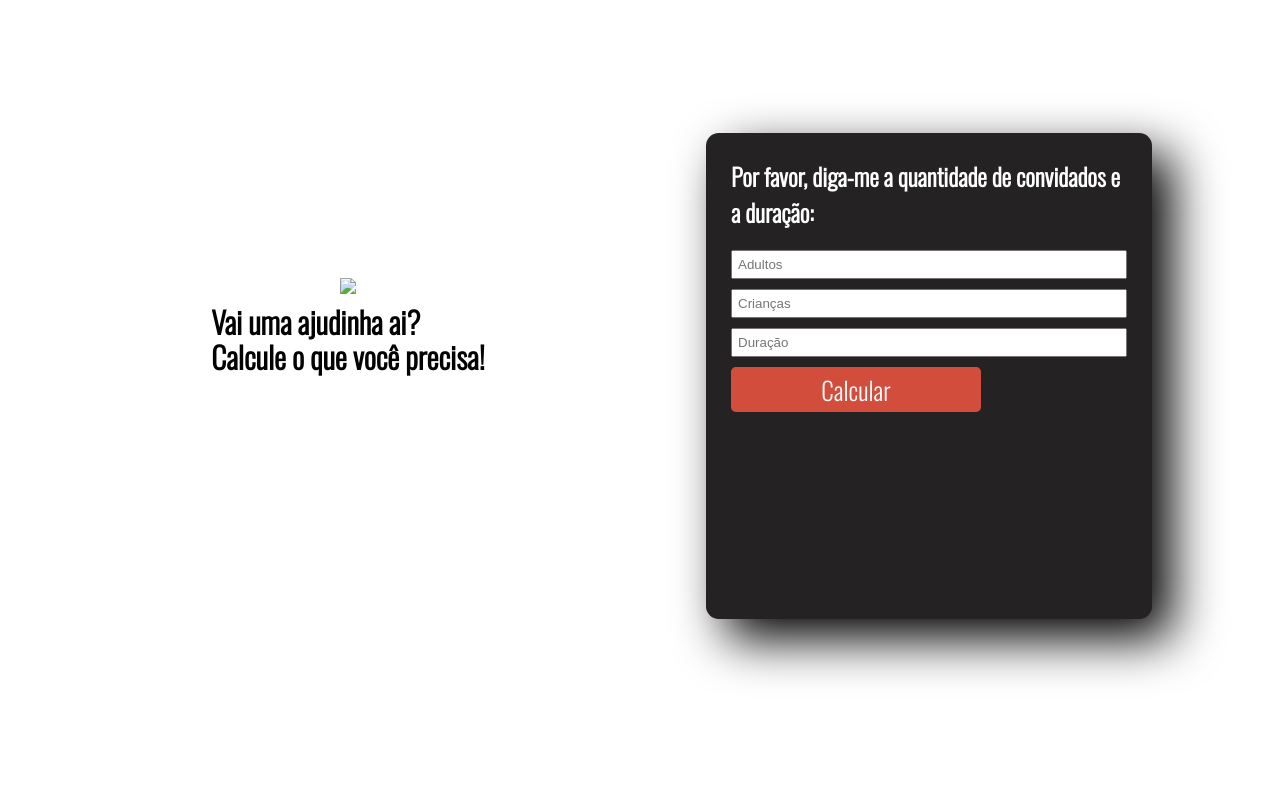
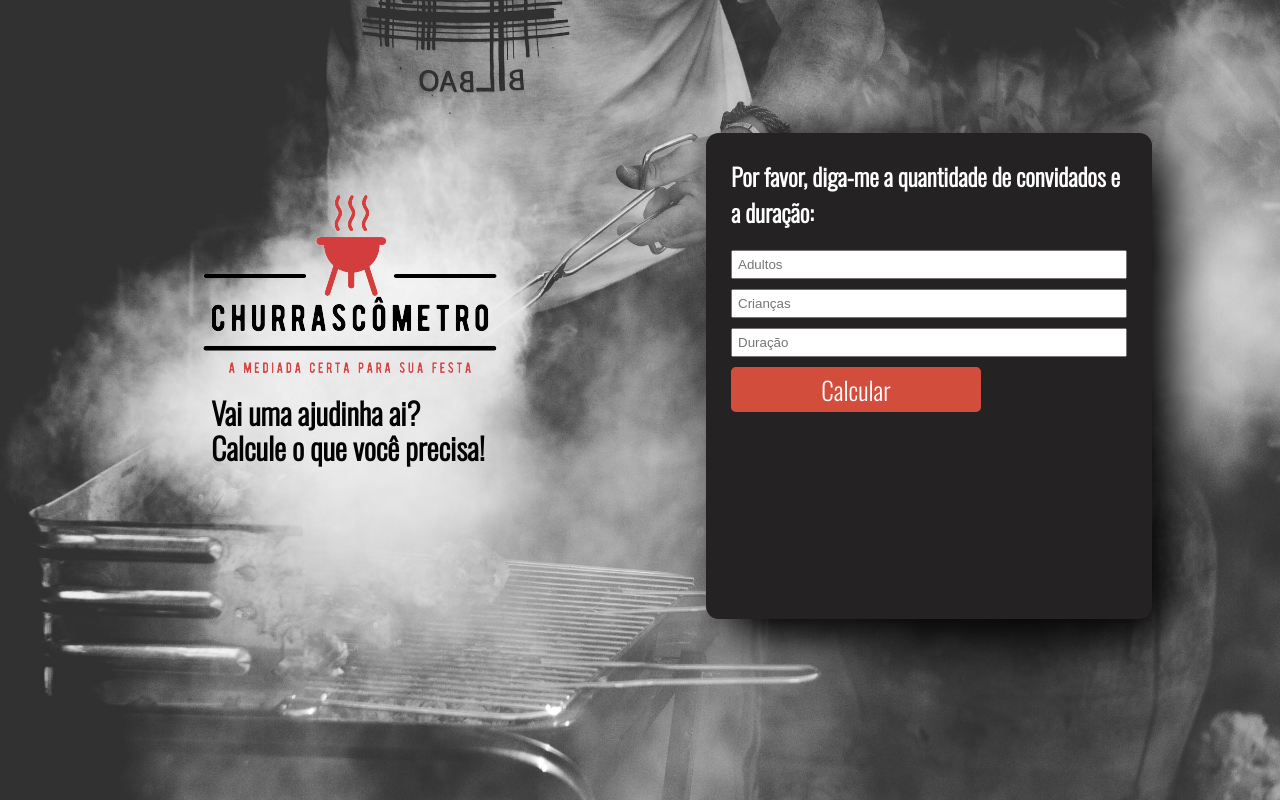
Before and after one commit to LuisEdu4rdo/Churrascometro, a plain HTML site: page index.html in a window 1280 px wide. Drawn offline with nearby package versions, Linux system fonts and the light colour scheme; the site is published under a folder, as on GitHub Pages, so addresses that start at the root find nothing.

Commit message:
editando fotos

```diff
--- a/index.html
+++ b/index.html
@@ -7,14 +7,14 @@
     <meta name="viewport" content="width=device-width, initial-scale=1.0">
     <meta name="description" content="conversor de medidas para churrasco">
     <link rel="stylesheet" href="./style.css">
-    <link rel="icon" href="/assets/sausage_icon.svg">
+    <link rel="icon" href="sausage_icon.svg">
     <title>Churrascometro</title>
 </head>
 
 <body>
     <div class="todo_conteudo">
         <div class="logo_texto">
-            <img class="logo" id="logo_churras" src="/assets/churrascometro.png">
+            <img class="logo" id="logo_churras" src="churrascometro.png">
             <h2>Vai uma ajudinha ai?
                 <p>Calcule o que você precisa!</p>
             </h2>
--- a/style.css
+++ b/style.css
@@ -1,7 +1,7 @@
 @import url('https://fonts.googleapis.com/css2?family=Oswald:wght@300&family=Rowdies:wght@300&display=swap');
 
 body {
-    background-image: url(/assets/FotoChurras.jpg);
+    background-image: url(FotoChurras.jpg);
     background-repeat: no-repeat;
     background-size: cover;
     background-position: center center;
```
Also changed, not shown: FotoChurras.jpg (renamed from assets/FotoChurras.jpg), churrascometro.png (renamed from assets/churrascometro.png), sausage_icon.svg (renamed from assets/sausage_icon.svg).
